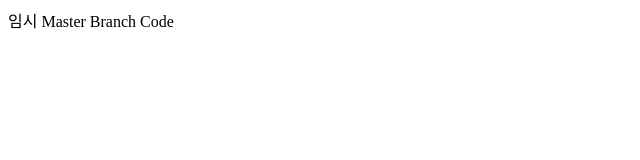
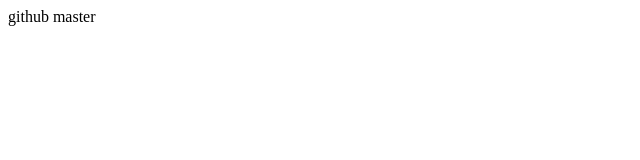
Before and after one commit to minsangsa/sabun, a plain HTML site: page main.html in a window 1280 px wide. Shown: the whole page, without its empty margins (0-640 px from the left). Drawn offline with Linux system fonts and the light colour scheme.

Commit message:
minsangsa 24/5/26

```diff
--- a/main.html
+++ b/main.html
@@ -7,6 +7,6 @@
     <link rel="stylesheet" type="text/css" href="style.css" />
   </head>
   <body>
-    임시 Master Branch Code
+    github master
   </body>
 </html>
--- a/style.css
+++ b/style.css
@@ -0,0 +1 @@
+qweqewqeqeqeqewq
```
